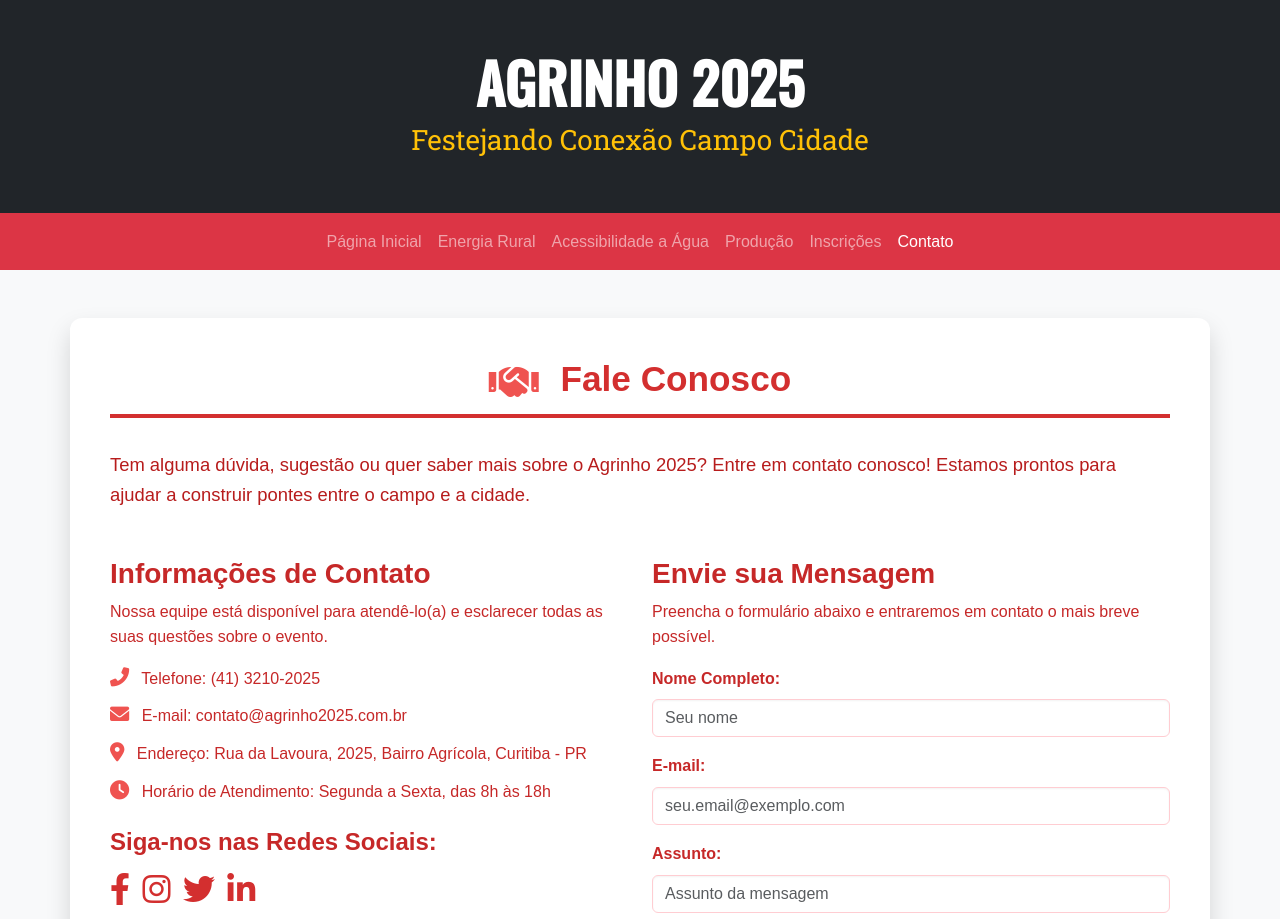
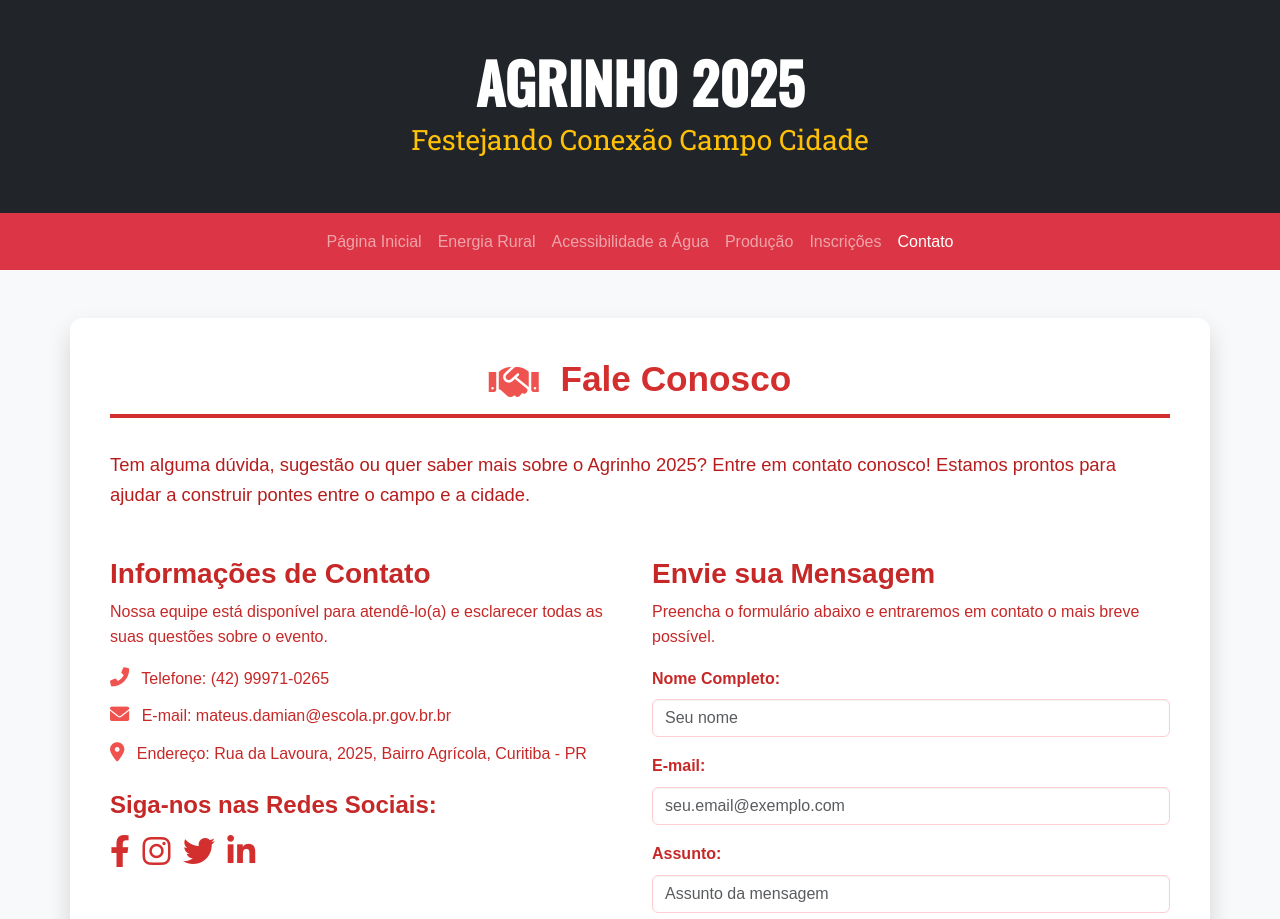
Before and after one commit to MATEUSPOLEZEDAMIAN/Agrinho2025, a plain HTML site: page contato.html in a window 1280 px wide. Shown: the top 919 px of the page. Drawn offline with nearby package versions, Linux system fonts and the light colour scheme.

Commit message:
Add files via upload

```diff
--- a/contato.html
+++ b/contato.html
@@ -65,10 +65,9 @@
                 <h3 class="fw-bold">Informações de Contato</h3>
                 <p>Nossa equipe está disponível para atendê-lo(a) e esclarecer todas as suas questões sobre o evento.</p>
                 <ul class="list-unstyled contact-info">
-                    <li><i class="fas fa-phone-alt contact-icon-sm"></i> Telefone: (41) 3210-2025</li>
-                    <li><i class="fas fa-envelope contact-icon-sm"></i> E-mail: contato@agrinho2025.com.br</li>
+                    <li><i class="fas fa-phone-alt contact-icon-sm"></i> Telefone: (42) 99971-0265</li>
+                    <li><i class="fas fa-envelope contact-icon-sm"></i> E-mail: mateus.damian@escola.pr.gov.br.br</li>
                     <li><i class="fas fa-map-marker-alt contact-icon-sm"></i> Endereço: Rua da Lavoura, 2025, Bairro Agrícola, Curitiba - PR</li>
-                    <li><i class="fas fa-clock contact-icon-sm"></i> Horário de Atendimento: Segunda a Sexta, das 8h às 18h</li>
                 </ul>
                 <div class="mt-4 social-media">
                     <h4 class="fw-bold">Siga-nos nas Redes Sociais:</h4>
```
